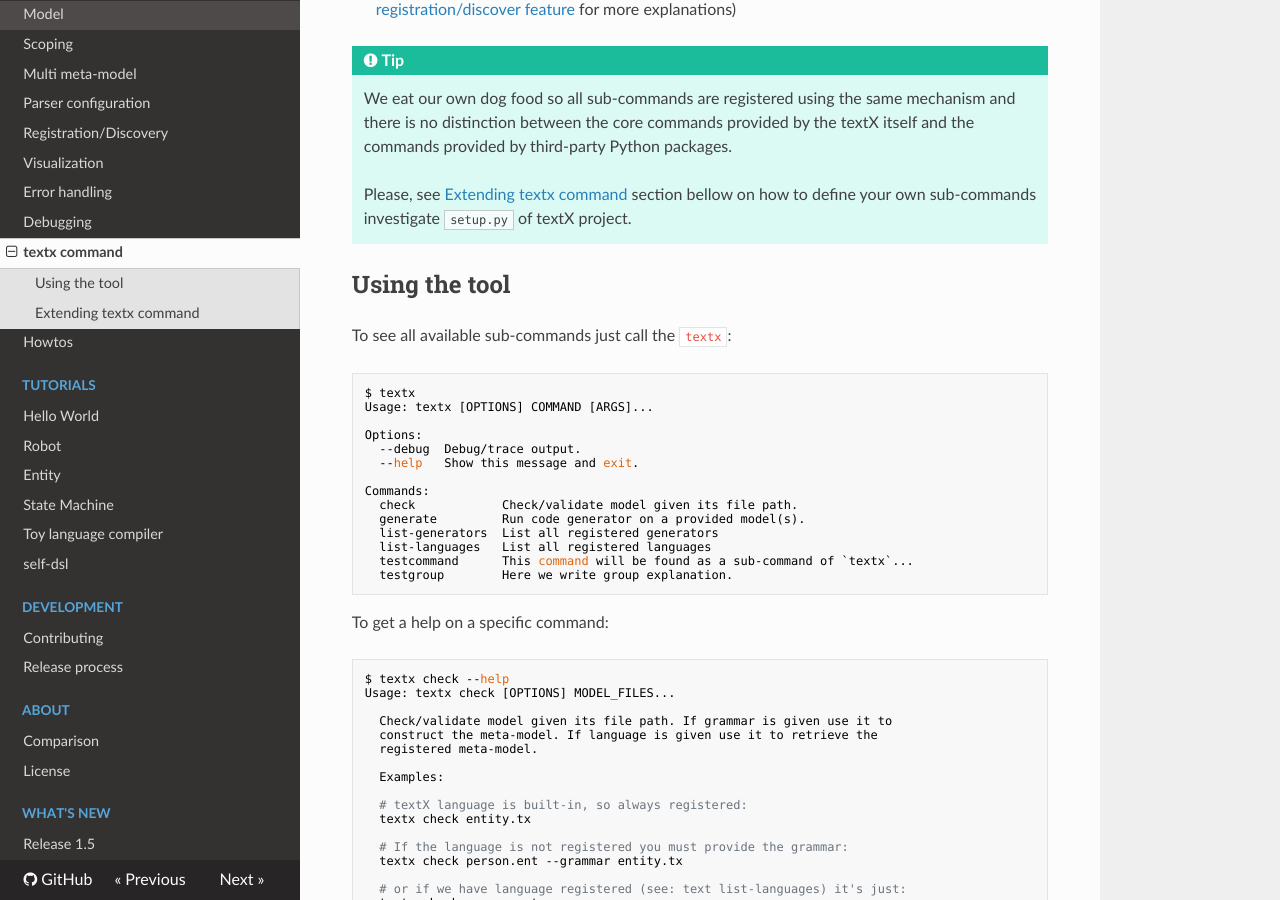
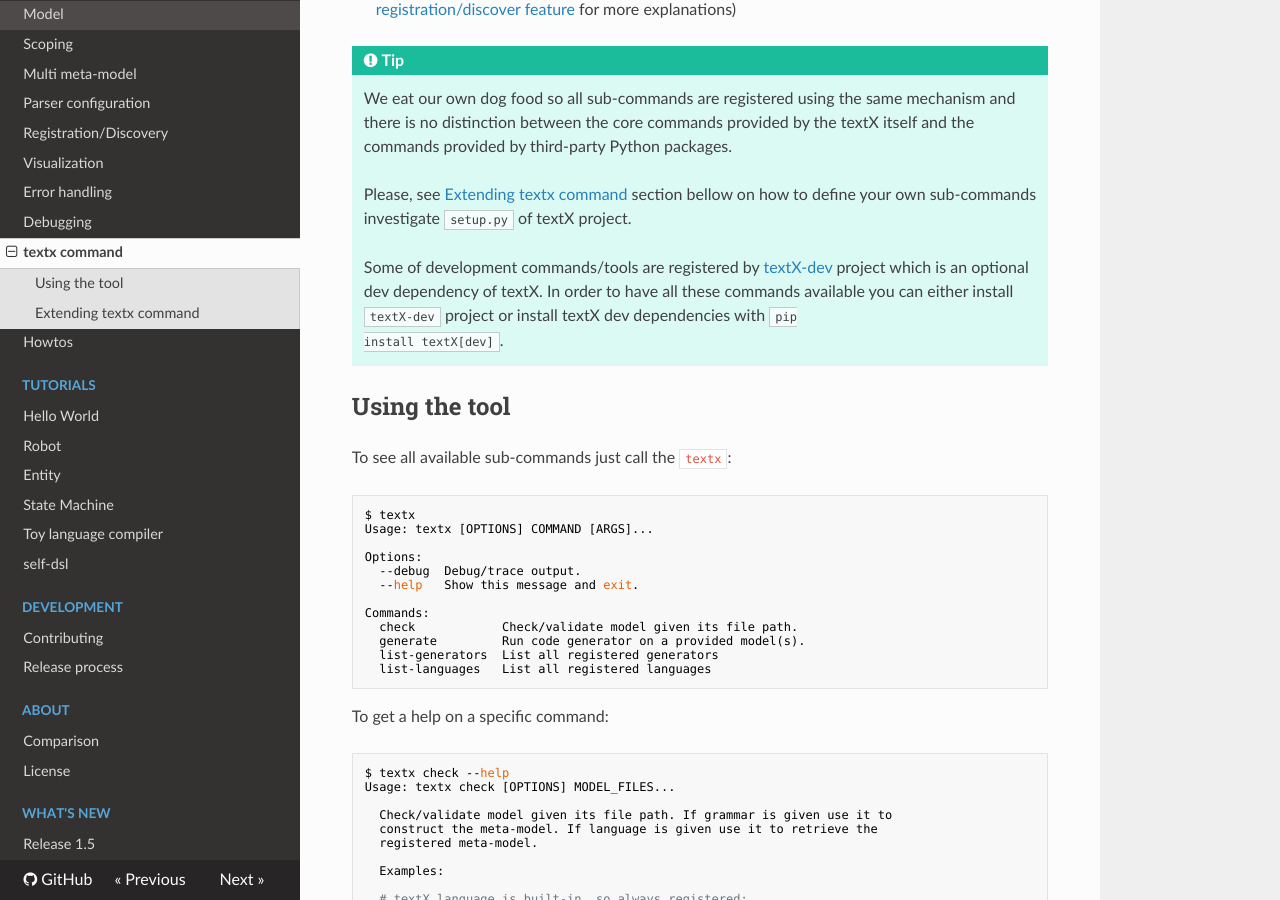
Before and after one commit to textX/textX, an MkDocs documentation site: the page built from docs/textx_command.md, in a window 1280 px wide and 900 px high, scrolled down 551 px. Built offline with MkDocs 1.6.1, drawn with Linux system fonts in a browser that asks for light colours; nearby versions of some CDN libraries; comment, search, counter and statistics services are not loaded; some of the changed text lies outside the part shown.

Commit message:
Update docs: references to textX-dev project and setup.cfg

````diff
--- a/docs/textx_command.md
+++ b/docs/textx_command.md
@@ -30,6 +30,11 @@
     Please, see [Extending textx command](#extending-textx-command) section
     bellow on how to define your own sub-commands investigate `setup.py` of textX project.
 
+    Some of development commands/tools are registered by
+    [textX-dev](https://github.com/textX/textX-dev) project which is an optional dev
+    dependency of textX. In order to have all these commands available you can
+    either install `textX-dev` project or install textX dev dependencies with `pip
+    install textX[dev]`.
 
 
 ## Using the tool
@@ -50,8 +55,6 @@
   generate         Run code generator on a provided model(s).
   list-generators  List all registered generators
   list-languages   List all registered languages
-  testcommand      This command will be found as a sub-command of `textx`...
-  testgroup        Here we write group explanation.
 ```
 
 
@@ -138,6 +141,13 @@
     }
 )
 ```
+
+!!! tip
+
+    If you prefer a more declarative approach you can use `setup.cfg` instead of
+    `setup.py` to configure your project and register textx commands. For an
+    idea see how [textX project registers its commands](https://github.com/textX/textX/blob/master/setup.cfg).
+
 
 If you install now your project in the same Python environment where `textX` is
 installed you will see that `textx` command now has your command registered.
````
